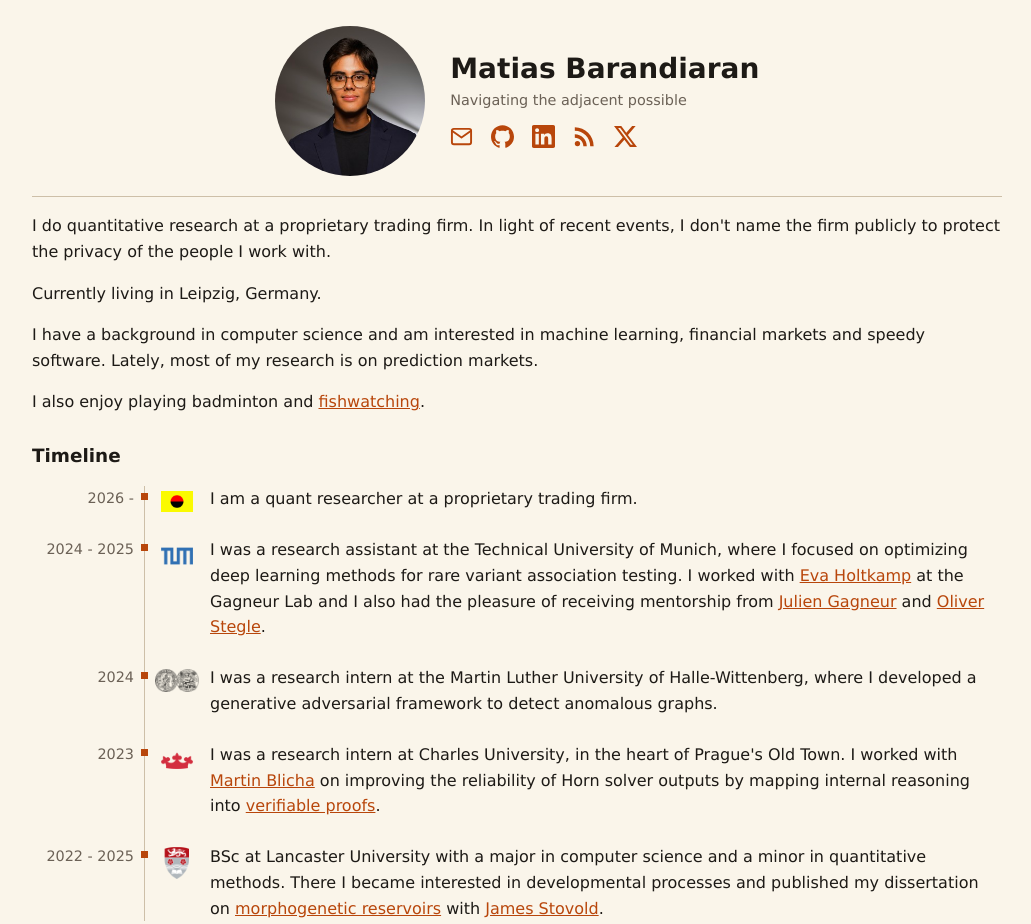
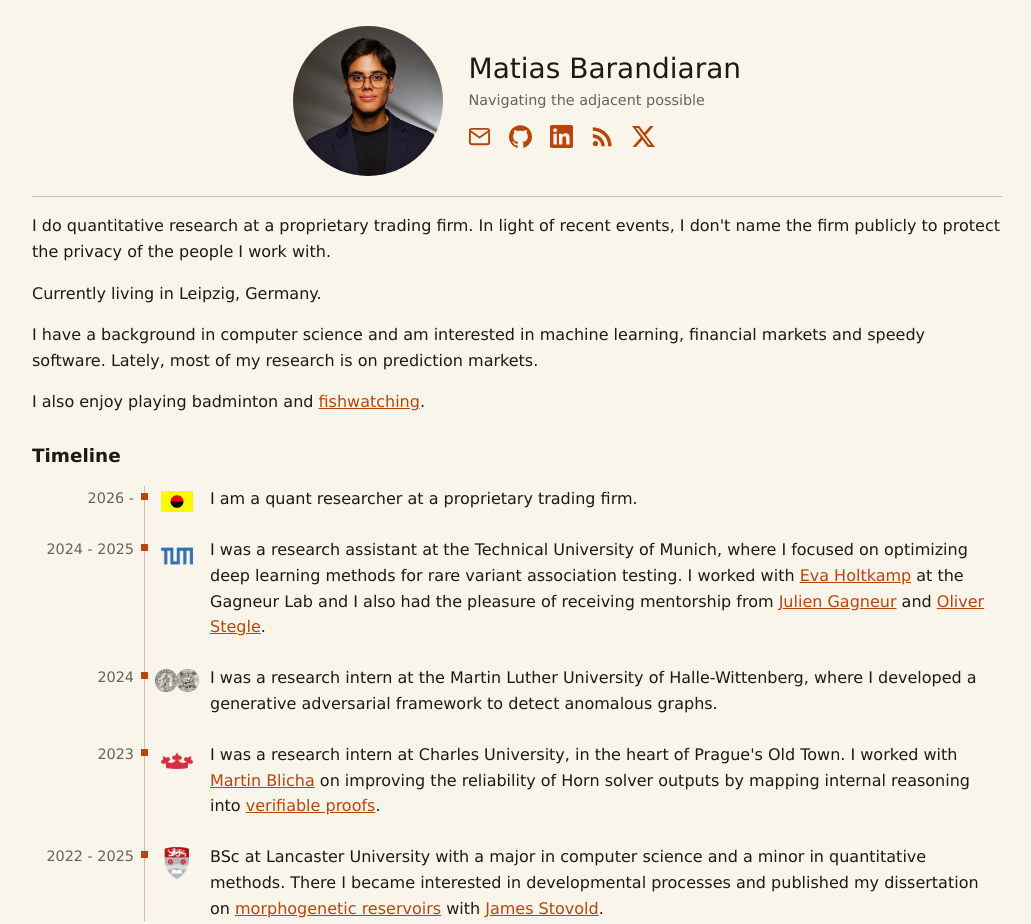
Before and after one commit to mbaranr/mbaranr.com, a plain HTML site: page index.html in a window 1280 px wide. Shown: the top 924 px of the page, without its empty margins (123-1154 px from the left). Drawn offline with Linux system fonts and the light colour scheme.

Commit message:
not bold

```diff
--- a/index.html
+++ b/index.html
@@ -18,7 +18,7 @@
 <header>
 <img src="img/portrait.jpg" alt="Matias Barandiaran" class="portrait" width="150" height="150">
 <div class="intro">
-<h1><b>Matias Barandiaran</b></h1>
+<h1>Matias Barandiaran</h1>
 <p class="tagline">Navigating the adjacent possible</p>
 <nav class="social">
 <a href="mailto:mbarandiaranr@gmail.com" title="Email" aria-label="Email"><svg viewBox="0 0 24 24" fill="none" stroke="currentColor" stroke-width="2" stroke-linecap="round" stroke-linejoin="round" aria-hidden="true"><rect x="2" y="4" width="20" height="16" rx="2"/><path d="m2 6 10 7 10-7"/></svg></a>
```
